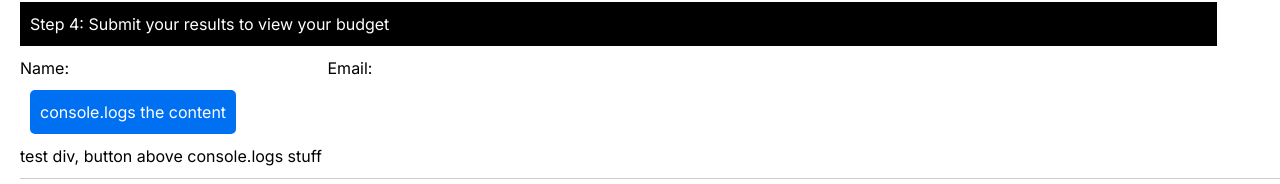
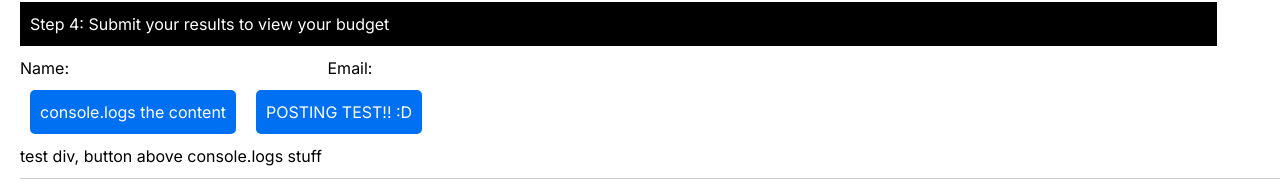
Before and after one commit to ikarrila/Homebox, a Next.js app in the folder frontend/: page /FAAS/cost_calculator in a window 1280 px wide. Shown: the part 1158-1342 px from the top of the page. Built offline with nearby package versions, Linux system fonts and the light colour scheme.

Commit message:
working testbutton in costcalculatorform, able to post and get info from mongo

```diff
--- a/frontend/components/Postbutton.js
+++ b/frontend/components/Postbutton.js
@@ -3,15 +3,30 @@ import React from 'react';
 import { useEffect, useState } from 'react';
 
 
-export default function Postbutton() {
+export default function Postbutton(content) {
     const consolelognewproduct = async () => {
         const res = await fetch('http://localhost:4000/products').then(res => res.json())
         console.log(res);
+    }
+    const postprod = async (content) => {
+        const product = {
+            name: 'Example Product',
+            price: 100
+        };
+        const res = await fetch('http://localhost:4000/products', {
+            method: 'POST',
+            headers: {
+                'Content-Type': 'application/json'
+            },
+            body: JSON.stringify(product)
+        }).then((response) => response.json())
+            .then((json) => console.log(json));
     }
 
     return (
         <div >
             <button class='button' onClick={() => consolelognewproduct()}>console.logs the content</button>
+            <button class='button' onClick={() => postprod(content)}>POSTING TEST!! :D</button>
             <div>
                 test div, button above console.logs stuff
             </div>
```
